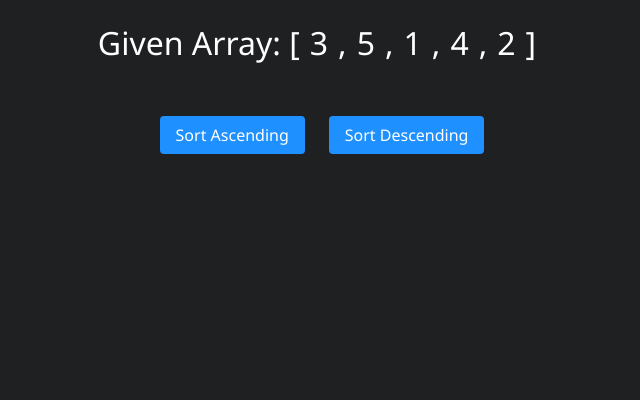
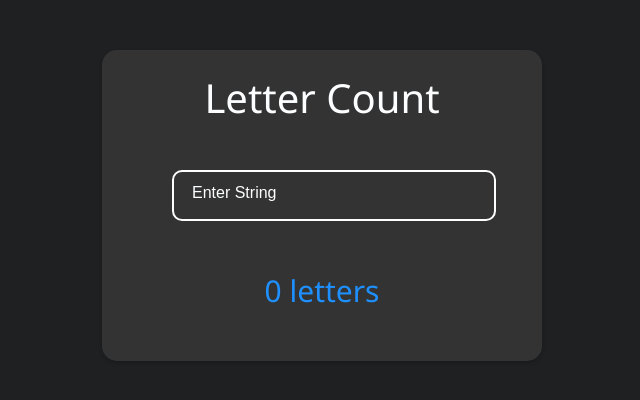
Before and after one commit to tee2490/AngularBasic, an Angular app: page / in a window 1280 px wide. Shown: the top 400 px of the page, without its empty margins (318-958 px from the left). Built offline with nearby package versions, Linux system fonts and the light colour scheme.

Commit message:
Section07 Task - Creating Custom Pipe For Letter Count

```diff
--- a/src/app/app.component.css
+++ b/src/app/app.component.css
@@ -1,50 +1,58 @@
 * {
   font-family: "Segoe UI", Tahoma, Geneva, Verdana, sans-serif;
 }
+.container {
+  max-width: 400px;
+  margin: 50px auto;
+  padding: 20px;
+  color: #fdfeff;
+  border-radius: 15px;
+  background-color: #333;
+  box-shadow: 0 2px 4px rgba(0, 0, 0, 0.2);
+}
 h1 {
+  font-size: 2.5em;
   text-align: center;
   font-weight: 300;
+  margin-bottom: 45px;
+  margin: 0 auto;
+}
+.inputbox {
+  position: relative;
+  margin: 45px auto;
+  width: 300px;
+  height: 50px;
+  margin-bottom: 50px;
+}
+input {
+  position: absolute;
+  color: #fdfeff;
+  top: 0;
+  left: 0;
+  width: 100%;
+  border: 2px solid #fdfeff;
+  outline: none;
+  background: none;
+  padding: 10px;
+  border-radius: 10px;
+  font-size: 1.2em;
 }
 span {
-  letter-spacing: 10px;
+  position: absolute;
+  top: 14px;
+  left: 20px;
+  font-size: 1em;
+  transition: 0.6s;
+  font-family: sans-serif;
 }
-.button-container {
-  display: flex;
-  justify-content: center;
-  align-items: center;
-  margin-top: 40px;
+input:focus ~ span,
+input:valid ~ span {
+  transform: translateX(-13px) translateY(-35px);
+  font-size: 1em;
 }
-button {
-  padding: 8px 16px;
-  margin: 12px;
-  border-radius: 4px;
-  background-color: dodgerblue;
-  color: #fff;
-  font-size: 16px;
-  cursor: pointer;
-  border: none;
-  transition: all 0.2s ease-in-out;
+.result-container {
+  color: dodgerblue !important;
+  text-align: center;
+  font-size: 30px;
+  font-weight: 250;
 }
-.number-list {
-  list-style: none;
-  padding: 0;
-  margin: 0;
-}
-.sorted-output {
-  width: 50%;
-  margin: 0 auto;
-  margin-top: 16px;
-  padding: 16px;
-  background-color: #333;
-  box-shadow: rgba(100, 100, 111, 0.2) 0px 7px 29px 0px;
-  border-radius: 4px;
-}
-h2 {
-  text-align: center;
-  font-size: 50px;
-}
-li {
-  margin-bottom: 8px;
-  font-size: 28px;
-  text-align: center;
-}
--- a/src/app/app.component.html
+++ b/src/app/app.component.html
@@ -1,27 +1,10 @@
-<h1>
-  Given Array: <span>[{{ numbers }}]</span>
-</h1>
-<div class="button-container">
-  <button type="button" (click)="sortOrder = 'asc'; showSorting()">
-    Sort Ascending
-  </button>
-  <button type="button" (click)="sortOrder = 'desc'; showSorting()">
-    Sort Descending
-  </button>
+<div class="container">
+  <h1>Letter Count</h1>
+  <div class="inputbox">
+    <input type="text" required [(ngModel)]="stringVal" />
+    <span>Enter String</span>
+  </div>
+  <div class="result-container">
+    <p>{{ stringVal | letterCount }} letters</p>
+  </div>
 </div>
-@if(showList){
-<div class="sorted-output">
-  @if(sortOrder === 'asc'){
-  <h2>Ascending Order</h2>
-  }@else if(sortOrder === 'desc'){
-  <h2>Descending Order</h2>
-  }
-  <ul class="number-list">
-    @for(number of numbers | sortNumbers: sortOrder; track number){
-    <li>
-      {{ number }}
-    </li>
-    }
-  </ul>
-</div>
-}
--- a/src/app/app.component.ts
+++ b/src/app/app.component.ts
@@ -2,21 +2,15 @@ import { Component } from '@angular/core';
 import { RouterOutlet } from '@angular/router';
 import { CommonModule } from '@angular/common';
 import { FormsModule } from '@angular/forms';
-import { SortNumbersPipe } from './sort-numbers-pipe';
+import { LetterCountPipe } from './letter-count-pipe';
 
 @Component({
   selector: 'app-root',
   standalone: true,
-  imports: [RouterOutlet, CommonModule, FormsModule, SortNumbersPipe],
+  imports: [RouterOutlet, CommonModule, FormsModule, LetterCountPipe],
   templateUrl: './app.component.html',
   styleUrl: './app.component.css',
 })
 export class AppComponent {
-  numbers: number[] = [3, 5, 1, 4, 2];
-  sortOrder: 'asc' | 'desc' = 'asc';
-  showList: boolean = false;
-
-  showSorting() {
-    this.showList = true;
-  }
+  stringVal: string = '';
 }
--- /dev/null
+++ b/src/app/letter-count-pipe.ts
@@ -0,0 +1,17 @@
+import { Pipe, PipeTransform } from '@angular/core';
+
+@Pipe({
+  name: 'letterCount',
+  standalone: true,
+})
+export class LetterCountPipe implements PipeTransform {
+  transform(value: string): number {
+    let count = 0;
+    for (const ch of value) {
+      if ((ch >= 'a' && ch <= 'z') || (ch >= 'A' && ch <= 'Z')) {
+        count++;
+      }
+    }
+    return count;
+  }
+}
```
